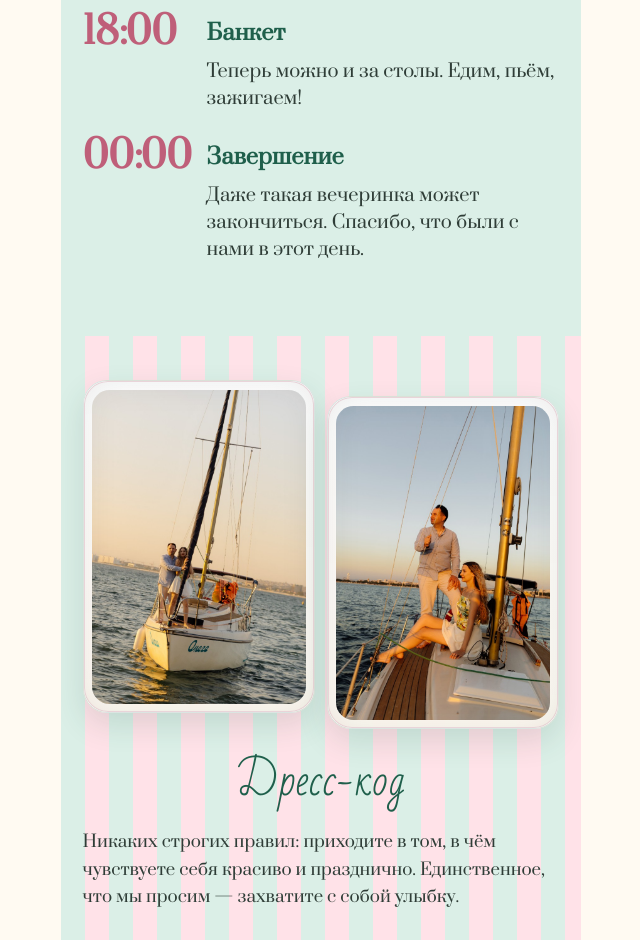
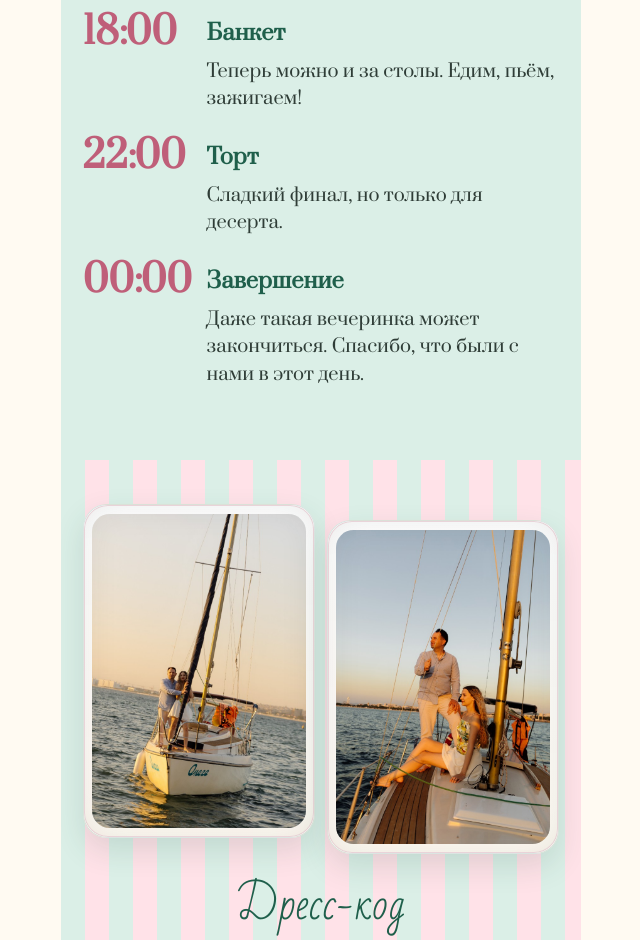
Before and after one commit to dspavlov2103-blip/wedding-invite, a website: page public/index.html in a window 1280 px wide. Shown: the part 2900-3840 px from the top of the page, without its empty margins (319-959 px from the left). Drawn offline with Linux system fonts and the light colour scheme.

Commit message:
Вернуть пункт «Торт» в программу с коротким текстом
Co-authored-by: Cursor <cursoragent@cursor.com>

```diff
--- a/public/index.html
+++ b/public/index.html
@@ -126,6 +126,11 @@
             <span class="timeline__time">18:00</span>
             <h4>Банкет</h4>
             <p>Теперь можно и за столы. Едим, пьём, зажигаем!</p>
+          </li>
+          <li>
+            <span class="timeline__time">22:00</span>
+            <h4>Торт</h4>
+            <p>Сладкий финал, но только для десерта.</p>
           </li>
           <li>
             <span class="timeline__time">00:00</span>
```
